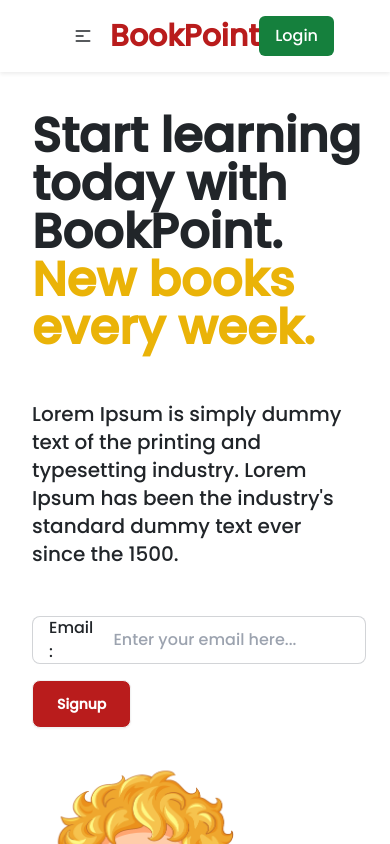
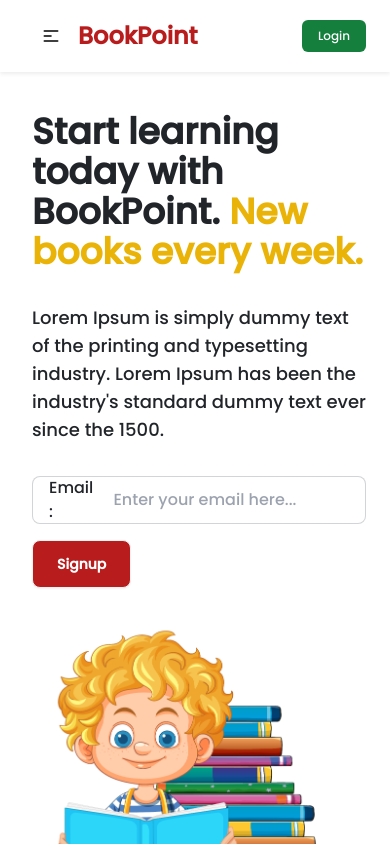
Before and after one commit to umedsingh98/BookPointApp, a React (Vite) app in the folder Frontend/: page / in a window 390 px wide. Shown: the top 844 px of the page. Built offline with nearby package versions, Linux system fonts and the light colour scheme; no server answers.

Commit message:
responsive design changes in frontend

```diff
--- a/Frontend/src/components/Banner.jsx
+++ b/Frontend/src/components/Banner.jsx
@@ -5,12 +5,12 @@
     <>
       <div className="max-w-screen-2xl container mx-auto md:px-20 px-4 flex md:flex-row flex-col">
         <div className=" w-full md:w-1/2 mt-28 md:mt-32">
-          <div className="space-y-12 ml-2">
-            <h1 className="text-5xl md:text-left sm:text-center font-bold">
+          <div className="space-y-8 ml-2">
+            <h1 className="md:text-5xl text-4xl font-bold">
               Start learning today with BookPoint.{" "}
               <span className="text-yellow-500">New books every week.</span>
             </h1>
-            <p className="text-xl md:text-left sm:text-center  pr-3">
+            <p className="md:text-xl text-lg">
               Lorem Ipsum is simply dummy text of the printing and typesetting
               industry. Lorem Ipsum has been the industry's standard dummy text
               ever since the 1500.
@@ -18,7 +18,7 @@
 
           <label className="input input-bordered dark:border-slate-400 flex items-center gap-2 mt-6 dark:bg-slate-900 dark:text-white">
             Email :
-            <input type="text" className="grow  p-2 dark:bg-slate-900 dark:text-white" placeholder=" Enter your email here..." />
+            <input type="text" className="grow p-2 dark:bg-slate-900 dark:text-white" placeholder=" Enter your email here..." />
           </label>
           </div>
          <button className="btn mt-3 px-6 ml-2 bg-red-700 text-white gap-2 hover:bg-green-600">Signup</button>
--- a/Frontend/src/components/ContactUs.jsx
+++ b/Frontend/src/components/ContactUs.jsx
@@ -26,8 +26,8 @@
   return (
     <>
     <Navbar />
-    <div className="flex justify-center items-center h-full md:h-screen md:mt-6 mt-28" >
-      <section className="p-12 rounded shadow w-full md:w-2/3 mx-10 dark:border dark:border-slate-700">
+    <div className="flex justify-center items-center h-screen md:h-screen" >
+      <section className="p-12 px-4 md:mt-6 mt-28 rounded shadow w-full md:w-2/3 mx-10 dark:border dark:border-slate-700">
       <div className="flex justify-between w-full mb-4">
             <h1 className="text-xl font-medium md:text-3xl dark:text-white">
               Contact Us
@@ -38,7 +38,7 @@
               Back
             </a>
           </div>
-        <Form onSubmit={handleSubmit(onSubmit)} className="pl-6">
+        <Form onSubmit={handleSubmit(onSubmit)} className="px-6">
           <Form.Group className="mb-6 mb0" controlId="formBasicName">
             <Form.Label>Name</Form.Label>
             <Form.Control type="text" placeholder="Enter your name" className="placeholder:text-slate-400" {...register("name",{required: true})}/>
--- a/Frontend/src/components/Logout.jsx
+++ b/Frontend/src/components/Logout.jsx
@@ -25,7 +25,7 @@
 
   return (
     <div>
-      <button type="submit" className="rounded-md bg-red-700 px-3 py-2 text-white cursor-pointer hover:bg-red-500" onClick={handleLogout}>
+      <button type="submit" className="rounded-md text-xs md:text-base bg-red-700 px-3 py-2 text-white cursor-pointer hover:bg-red-500" onClick={handleLogout}>
         Logout
       </button>
     </div>
--- a/Frontend/src/components/Navbar.jsx
+++ b/Frontend/src/components/Navbar.jsx
@@ -74,14 +74,14 @@
 
   return (
     <div
-      className={`w-full bg-white shadow-sm dark:bg-slate-900 dark:text-white fixed top-0 left-0 right-0 z-50
+      className={`w-full bg-white shadow-sm text-black dark:bg-slate-900 dark:text-white fixed top-0 left-0 right-0 z-50
     ${
       sticky
         ? "sticky-navbar shadow-md dark:bg-slate-600 dark:text-white duration-200 transition-all ease-in-out"
         : ""
     }`}
     >
-      <div className="w-full px-5 py-1 dark:bg-slate-900 dark:text-white">
+      <div className="w-full px-3 py-1 dark:bg-slate-900 dark:text-white">
         <div className="navbar">
           <div className="navbar-start">
             <div className="dropdown">
@@ -92,7 +92,7 @@
               >
                 <svg
                   xmlns="http://www.w3.org/2000/svg"
-                  className="h-5 w-5"
+                  className="h-5 w-5 dark:text-white"
                   fill="false"
                   viewBox="0 0 24 24"
                   stroke="currentColor"
@@ -112,7 +112,7 @@
                 {navItems}
               </ul>
             </div>
-            <a className="text-3xl font-bold cursor-pointer text-red-700">
+            <a className="text-2xl md:text-3xl font-bold cursor-pointer text-red-700">
               BookPoint
             </a>
           </div>
@@ -155,14 +155,14 @@
                 <label className="py-2 px-3 my-2 mr-4 border rounded-md flex items-center gap-2">
                   <input
                     type="text"
-                    className="grow outline-none light:text-slate-900 dark:bg-slate-900 dark:text-white"
+                    className="grow outline-none dark:bg-slate-900 dark:text-white"
                     placeholder="Search"
                   />
                   <svg
                     xmlns="http://www.w3.org/2000/svg"
                     viewBox="0 0 16 16"
                     fill="currentColor"
-                    className="h-4 w-4 opacity-80 light:text-slate-900"
+                    className="h-5 w-5 opacity-80 dark:text-white"
                   >
                     <path
                       fillRule="evenodd"
@@ -178,7 +178,7 @@
             ) : (
               <a
                 href="/login"
-                className="rounded-md bg-green-700 px-3 py-2 text-white cursor-pointer hover:bg-blue-600"
+                className="rounded-md text-xs md:text-base bg-green-700 px-3 py-2 text-white cursor-pointer hover:bg-blue-600"
               >
                 Login
               </a>
```
